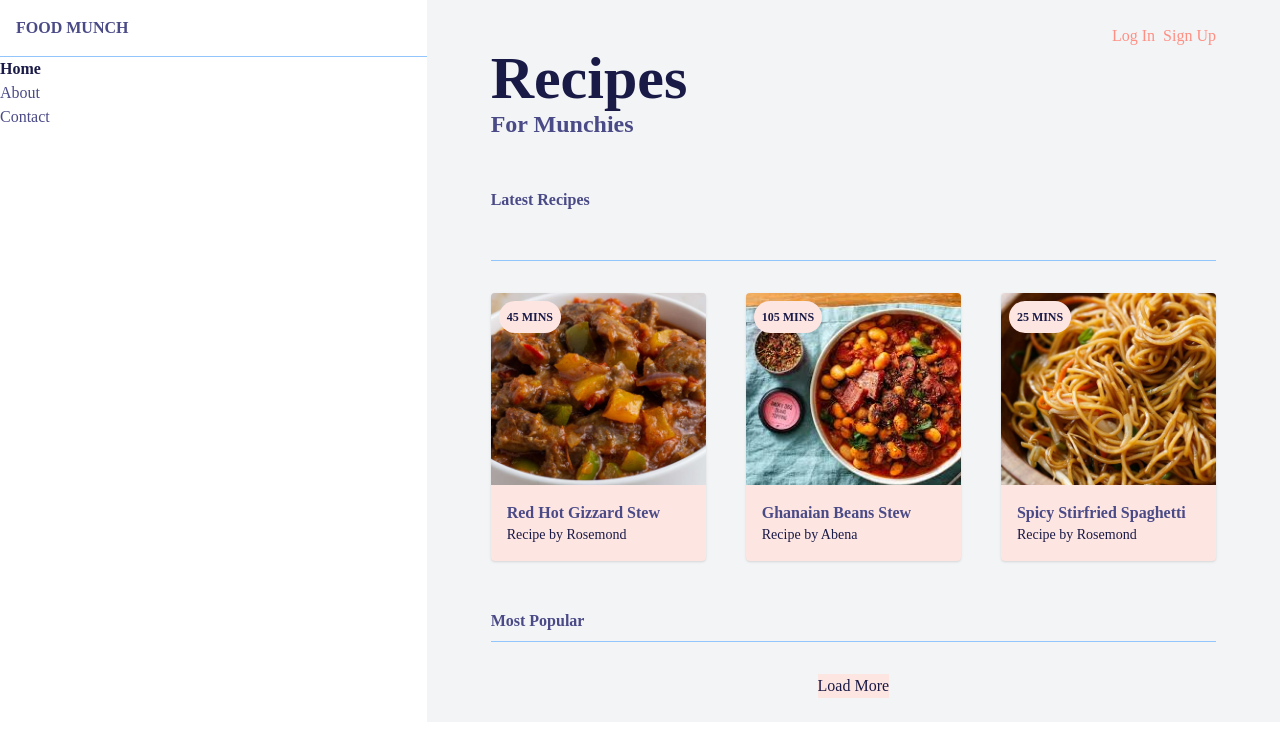
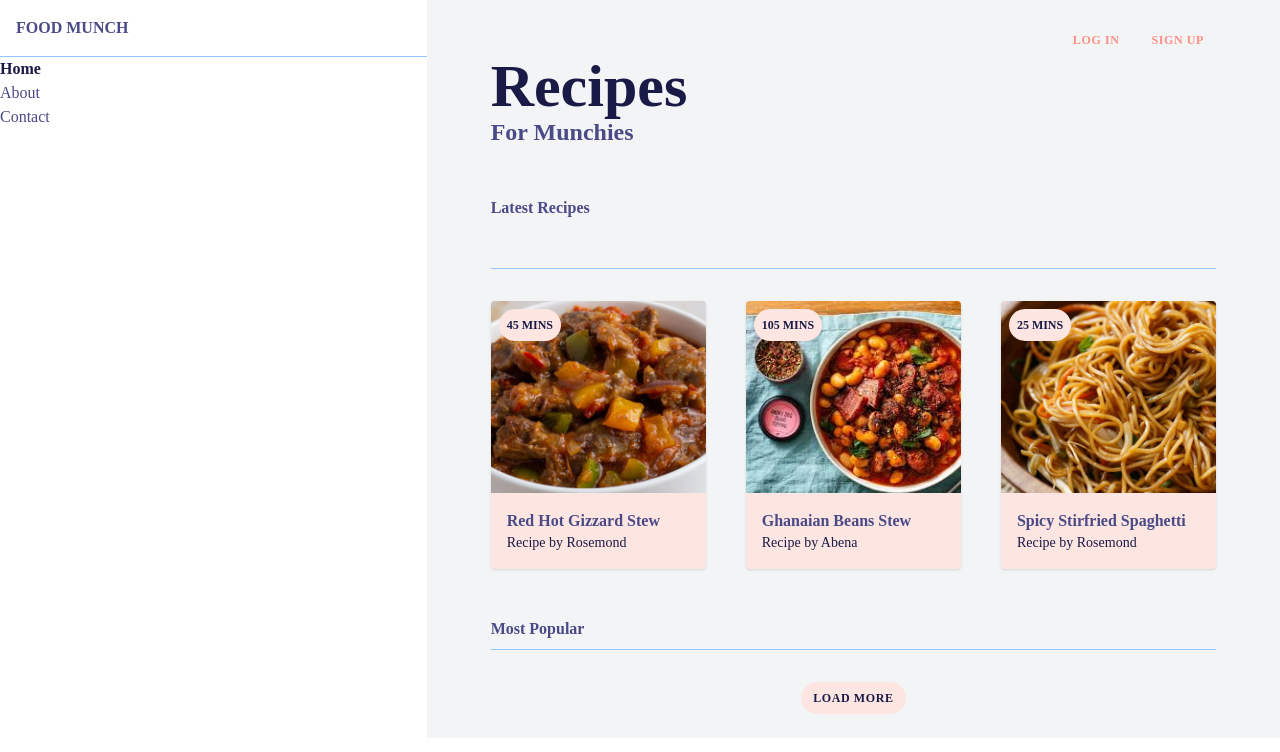
Before and after one commit to Rosemond-kay/Recipe-Page-TailwindCSS, a website: page public/index.html in a window 1280 px wide. Drawn offline with Linux system fonts and the light colour scheme; a web font is replaced by a local one.

Commit message:
Button component added

```diff
--- a/public/index.html
+++ b/public/index.html
@@ -39,8 +39,16 @@
 
       <main class="px-16 py-6 bg-gray-100 md:col-span-2">
         <div class="flex justify-center md:justify-end">
-          <a href="#" class="text-secondary-500">Log In</a>
-          <a href="#" class="text-secondary-500 ml-2">Sign Up</a>
+          <a
+            href="#"
+            class="text-secondary-500 btn border-secondary-500 md:border-2"
+            >Log In</a
+          >
+          <a
+            href="#"
+            class="text-secondary-500 ml-2 btn border-secondary-500 md:border-2"
+            >Sign Up</a
+          >
         </div>
         <header>
           <h2 class="text-primary-800 text-6xl font-semibold">Recipes</h2>
@@ -109,7 +117,7 @@
             <!--cards go here-->
           </div>
           <div class="flex justify-center">
-            <div class="bg-secondary-100 text-primary-800">Load More</div>
+            <div class="bg-secondary-100 text-primary-800 btn">Load More</div>
           </div>
         </div>
       </main>
--- a/src/styles.css
+++ b/src/styles.css
@@ -10,3 +10,7 @@
 .badge {
   @apply bg-secondary-100 text-primary-800 text-xs uppercase font-bold rounded-full p-2 absolute top-0 ml-2 mt-2;
 }
+
+.btn {
+  @apply rounded-full py-2 px-3 uppercase text-xs font-bold cursor-pointer tracking-wider;
+}
```
Also changed, not shown: public/styles.css.
